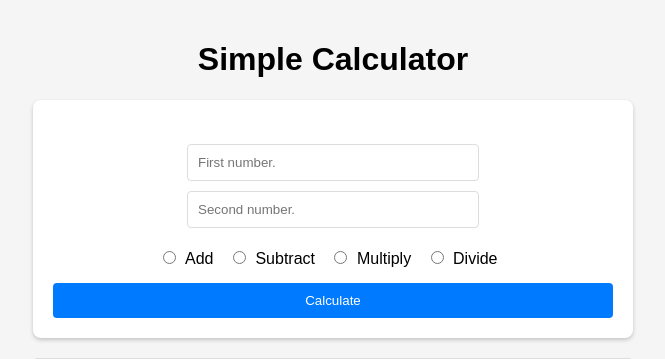
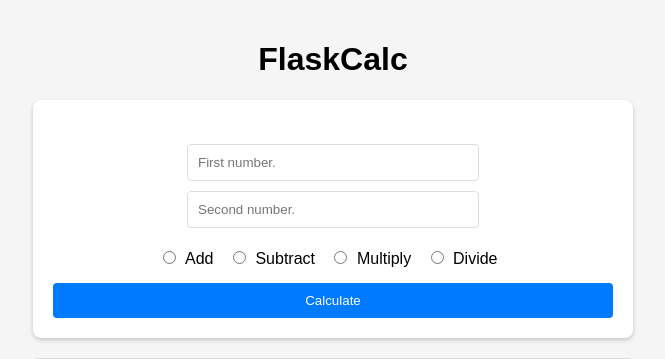
Before and after one commit to Aser-Osama/FlaskCalc, a Flask app: page / in a window 1280 px wide. Shown: the top 359 px of the page, without its empty margins (307-972 px from the left). Run offline with Flask 3, Linux system fonts and the light colour scheme.

Commit message:
Update index.html

```diff
--- a/templates/index.html
+++ b/templates/index.html
@@ -1,7 +1,7 @@
 {% extends 'base.html' %}
 {% block body %}
 <div class="container">
-    <h1>Simple Calculator</h1>
+    <h1>FlaskCalc</h1>
     <div class="form-container">
         <h3 class="error">{{ error_msg }}</h3>
         <form action="/" method="post" class="calculator-form">
```
